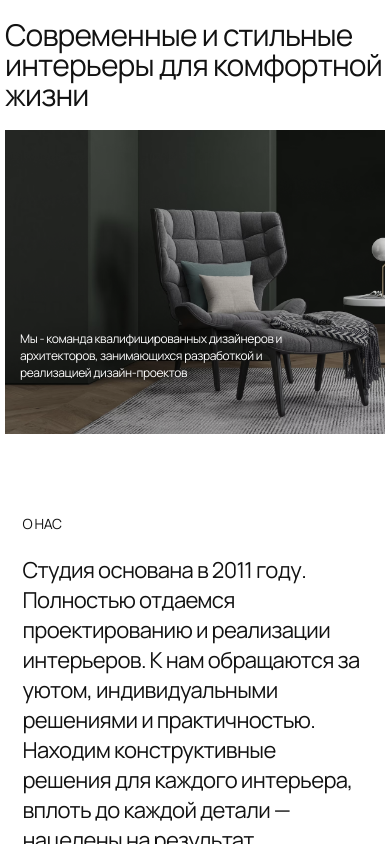
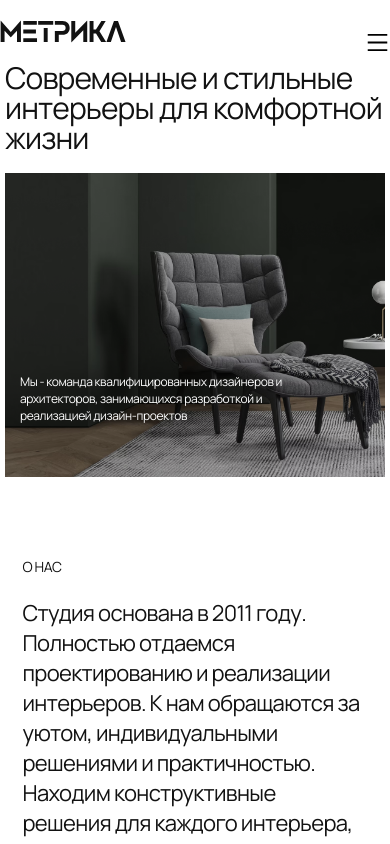
Before and after one commit to Daniks5-5/Metrica, a React (Vite) app: page / in a window 390 px wide. Shown: the top 844 px of the page. Built offline with nearby package versions, Linux system fonts and the light colour scheme.

Commit message:
add burger

```diff
--- a/index.html
+++ b/index.html
@@ -5,6 +5,8 @@
     <link rel="icon" type="image/svg+xml" href="/vite.svg" />
     <meta name="viewport" content="width=device-width" />
     <link rel="preconnect" href="https://fonts.googleapis.com">
+
+
 <link rel="preconnect" href="https://fonts.gstatic.com" crossorigin>
 <link href="https://fonts.googleapis.com/css2?family=Manrope:wght@200..800&display=swap" rel="stylesheet">
     <title>Gallery</title>
--- a/package.json
+++ b/package.json
@@ -16,6 +16,7 @@
     "react-dom": "^18.3.1",
     "react-flickity-component": "^4.0.7",
     "react-i": "^0.2.1",
+    "react-icons": "^5.3.0",
     "react-image-gallery": "^1.3.0",
     "reactjs-popup": "^2.0.6"
   },
--- a/src/App.jsx
+++ b/src/App.jsx
@@ -15,11 +15,13 @@ import Footer from './components/Footer/Footer'
 
 
 
+
 function App() {
   return (
 
       <div className='main'>
-      {/* <Header /> */}
+      <Header />
+
       <HeroSection />
       <AboutSection />
       <ProjectsSection />
--- a/src/components/Header/Header.css
+++ b/src/components/Header/Header.css
@@ -1,8 +1,9 @@
 header {
   display: flex;
   flex-direction: row;
-  width: 1150px;
-  margin: 0% auto;
+  max-width: 1150px;
+  width: 100%;
+  margin: 0 auto;
   justify-content: space-between;
 }
 header img {
@@ -12,15 +13,15 @@ header img {
   vertical-align: middle;
   align-items: center;
 }
-header ul {
+header nav ul {
   display: flex;
   flex-direction: row;
   gap: 60px;
 }
-header ul li {
+header nav ul li {
   list-style-type: none;
 }
-header ul li a {
+header nav ul li a {
   text-decoration: none;
   font-weight: 400;
   font-size: 18px;
@@ -28,7 +29,45 @@ header ul li a {
   text-transform: uppercase;
   color: #121212;
 }
-header ul li a:hover {
+header nav ul li a:hover {
   text-decoration: underline;
   opacity: 0.5;
+}
+header nav .mobile-btn {
+  display: none;
+  z-index: 9999 !important;
+}
+
+@media (max-width: 960px) {
+  header nav {
+    position: fixed;
+    right: 0;
+    z-index: 10;
+  }
+  header nav .menu {
+    display: none;
+    flex-direction: column;
+    position: absolute;
+    top: 0;
+    right: 0;
+    width: 274px;
+    height: 100vh;
+    background-color: white;
+    z-index: 9999 !important;
+    transition: opacity 0.3s ease;
+  }
+  header nav .menu li a {
+    font-size: 25px;
+  }
+  header nav .mobile-btn {
+    display: block !important;
+    position: absolute;
+    right: 0;
+    z-index: 10;
+    top: 30px;
+    cursor: pointer;
+  }
+  header nav .active {
+    display: flex;
+  }
 }/*# sourceMappingURL=Header.css.map */
--- a/src/components/Header/Header.jsx
+++ b/src/components/Header/Header.jsx
@@ -1,29 +1,30 @@
 import React from "react";
 import "./Header.css";
 import Metrica from "../../assets/metrica.svg";
+import { useState } from "react";
+import { AiOutlineMenu, AiOutlineClose } from 'react-icons/ai';
 
+function Header() {
+    const [nav, setNav] = useState(false);
 
-function Header(){
-    return(
+    return (
         <header>
             <div>
-                <img src={Metrica} alt="" />
+                <img src={Metrica} alt="Логотип" />
             </div>
             <nav>
-                <ul>
+                <ul className={nav ? "menu active" : "menu"}>
                     <li><a href="#AboutSection">О НАС</a></li>
                     <li><a href="#Project">ПРОЕКТЫ</a></li>
                     <li><a href="#section">УСЛУГИ</a></li>
                     <li><a href="#ContactSection">КОНТАКТЫ</a></li>
                 </ul>
+                <div onClick={() => setNav(!nav)} className="mobile-btn">
+                    {nav ? <AiOutlineClose size={25} /> : <AiOutlineMenu size={25} />}
+                </div>
             </nav>
-
-
-
         </header>
-
     );
-
 }
 
 export default Header;
--- a/src/components/Header/Header.scss
+++ b/src/components/Header/Header.scss
@@ -1,9 +1,11 @@
 header {
     display: flex;
     flex-direction: row;
-    width: 1150px;
-    margin: 0% auto;
+    max-width: 1150px;
+    width: 100%;
+    margin: 0 auto;
     justify-content: space-between;
+
     img {
         padding-top: 20px;
         width: 126px;
@@ -11,12 +13,16 @@ header {
         vertical-align: middle;
         align-items: center;
     }
+
+    nav {
         ul {
             display: flex;
             flex-direction: row;
             gap: 60px;
+
             li {
                 list-style-type: none;
+
                 a {
                     text-decoration: none;
                     font-weight: 400;
@@ -25,10 +31,59 @@ header {
                     text-transform: uppercase;
                     color: #121212;
                 }
-            a:hover{
-                text-decoration:underline;
+
+                a:hover {
+                    text-decoration: underline;
                     opacity: 0.5;
                 }
             }
         }
+
+        .mobile-btn {
+            display: none;
+            z-index: 9999!important;
         }
+    }
+}
+
+@media (max-width: 960px) {
+    header {
+        nav {
+            position: fixed;
+            right: 0;
+            z-index: 10;
+
+            .menu {
+                display: none; // Скрыто по умолчанию
+                flex-direction: column;
+                position: absolute;
+                top: 0;
+                right: 0;
+                width: 274px;
+                height: 100vh;
+                background-color: white;
+                z-index: 9999!important;
+                transition: opacity 0.3s ease; // Плавный переход по непрозрачности
+
+                li {
+                    a {
+                        font-size: 25px;
+                    }
+                }
+            }
+
+            .mobile-btn {
+                display: block !important;
+                position: absolute;
+                right: 0;
+                z-index: 10;
+                top: 30px;
+                cursor: pointer;
+            }
+
+            .active {
+                display: flex; // Показываем меню, когда оно активно
+            }
+        }
+    }
+}
```
Also changed, not shown: 2 other files (tests, documents, lock files or other folders). Lines whose indentation alone changed are shown as unchanged.
